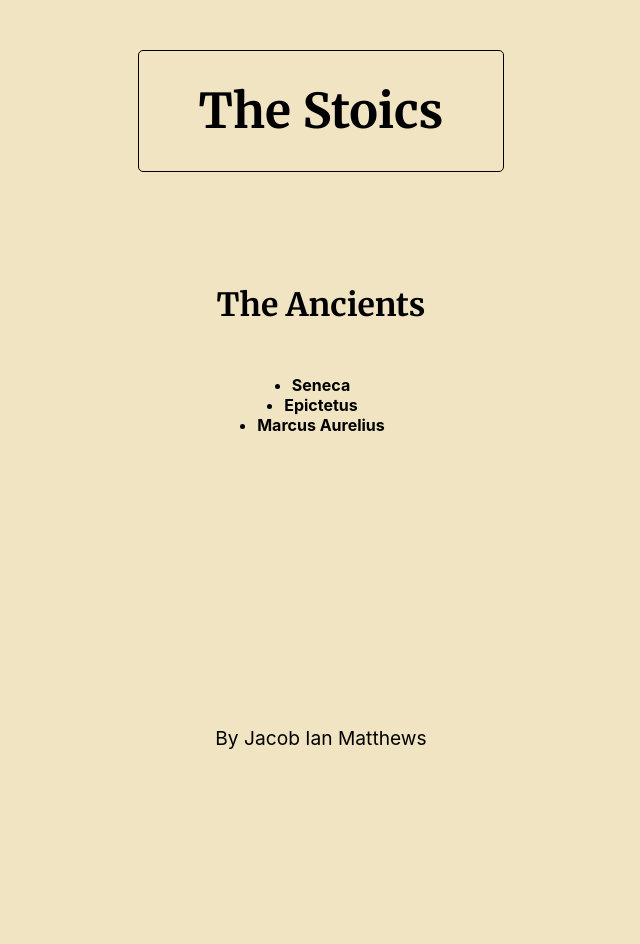
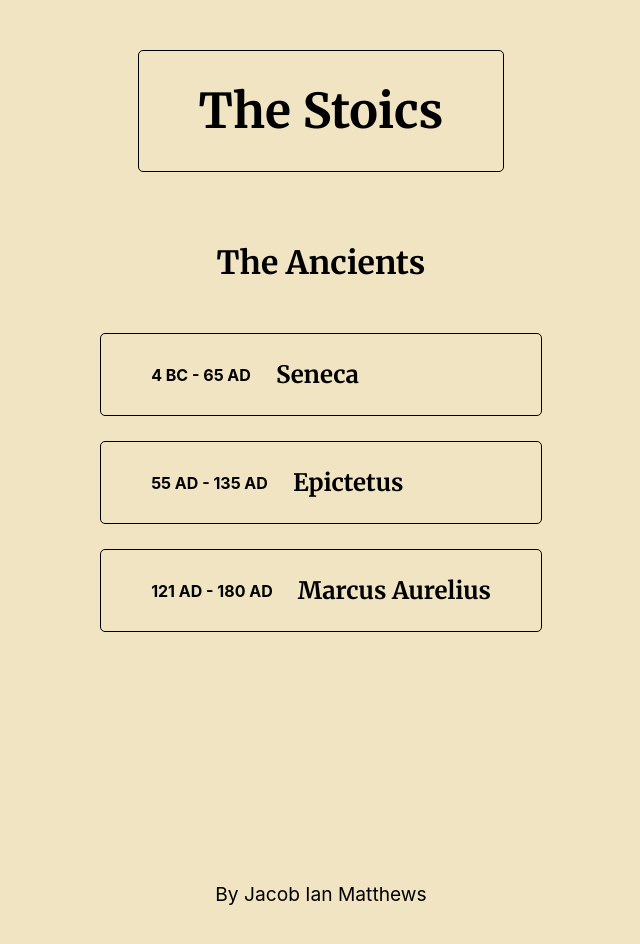
Before and after one commit to jacob-ian/thestoics, a React (Create React App) app: page / in a window 1280 px wide. Shown: the top 944 px of the page, without its empty margins (319-959 px from the left). Before the commit the page ends 800 px from the top, so only its background shows below. Built offline with nearby package versions, Linux system fonts and the light colour scheme.

Commit message:
feat(Home): Build out StoicListItem
- Create structure with years and name
- Add styling

```diff
--- a/src/components/StoicListItem.css
+++ b/src/components/StoicListItem.css
@@ -0,0 +1,40 @@
+.stoic-li {
+  list-style: none;
+  border: 1px solid black;
+  margin-bottom: 25px;
+  border-radius: 5px;
+  width: 100%;
+  transition: all ease-in-out 300ms;
+}
+
+.stoic-li:last-child {
+  margin-bottom: 0;
+}
+
+.stoic-li:hover {
+  background-color: var(--button-hover)
+}
+
+.stoic-li a {
+  display: flex;
+  flex-direction: row;
+  align-items: center;
+  justify-content: flex-start;
+  padding: 25px 50px;
+}
+
+  .stoic-li-name {
+    order: 2;
+    font-size: 1.5rem;
+    font-family: Merriweather, sans-serif;
+    margin-left: 25px;
+  }
+
+  .stoic-li-years {
+    text-align: right;
+  }
+
+.stoic-li a:hover {
+  text-decoration: none;
+
+}
--- a/src/components/StoicListItem.js
+++ b/src/components/StoicListItem.js
@@ -1,12 +1,17 @@
 import { Link } from "react-router-dom";
+import { formatYears } from "../api/utils";
 import "./StoicListItem.css";
 
 export default function StoicListItem(props) {
-  const { id, name } = props;
+  const { id, name, birth, death } = props;
+  const years = formatYears(birth, death);
 
   return (
-    <li className="stoic-list-item">
-      <Link to={`/stoic/${id}`}>{name}</Link>
+    <li className="stoic-li">
+      <Link to={`/stoic/${id}`}>
+        <div className="stoic-li-years">{years}</div>
+        <div className="stoic-li-name">{name}</div>
+      </Link>
     </li>
   );
 }
```
